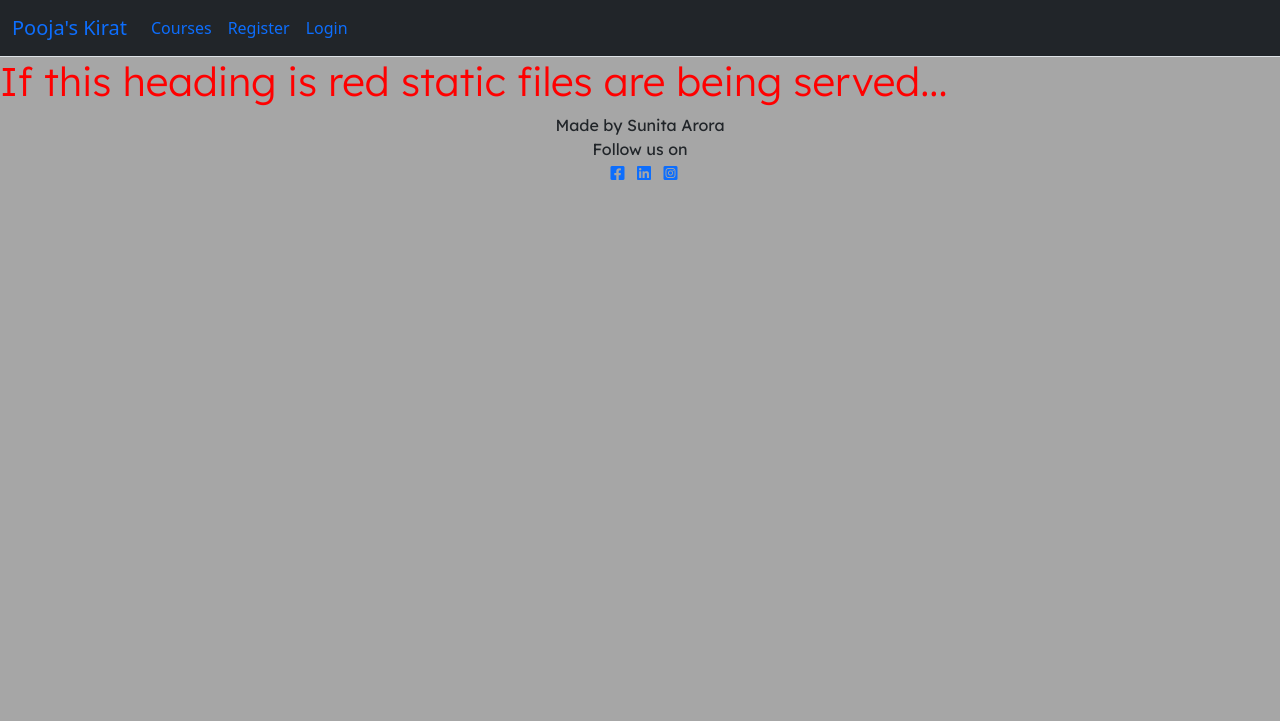
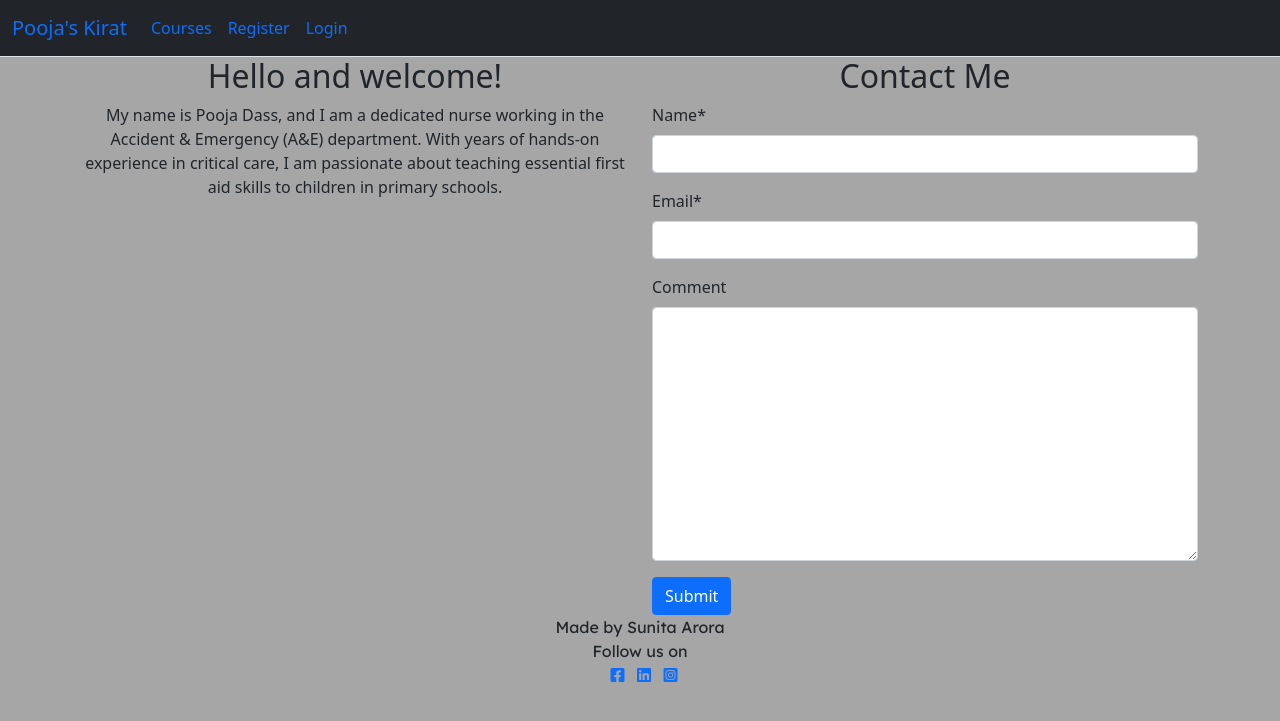
Before and after one commit to AroraSunita/first-aid-for-kids, a Django app: page / in a window 1280 px wide. Shown: the top 721 px of the page. Run offline with Django 4.2, Linux system fonts and the light colour scheme; some libraries are stand-ins or nearby versions.

Commit message:
added index page with form

```diff
--- a/bookings/admin.py
+++ b/bookings/admin.py
@@ -1,5 +1,6 @@
 from django.contrib import admin
 from .models import Contact, Course, Booking
+from django_summernote.admin import SummernoteModelAdmin
 
 # Register your models here.
 @admin.register(Contact)
--- /dev/null
+++ b/bookings/forms.py
@@ -0,0 +1,16 @@
+from django import forms
+from .models import Contact
+from crispy_forms.helper import FormHelper
+from crispy_forms.layout import Submit
+
+class ContactForm(forms.ModelForm):
+    class Meta:
+        model = Contact
+        fields = ['name', 'email', 'comment']
+
+    def __init__(self, *args, **kwargs):
+        super(ContactForm, self).__init__(*args, **kwargs)
+        self.helper = FormHelper()
+        self.helper.form_method = 'post'
+        self.helper.template_pack = 'bootstrap5'
+        self.helper.add_input(Submit('submit', 'Submit'))
--- a/bookings/templates/bookings/index.html
+++ b/bookings/templates/bookings/index.html
@@ -0,0 +1,27 @@
+{% extends "base.html" %}
+{% load static %}
+{% load crispy_forms_tags %}
+
+
+{% block content %}
+<!-- Intro  -->
+<div class="container">
+    <div class="row">
+        <div class="col-md-6">
+            <h2 class="text-center">Hello and welcome!</h2>
+            <p class="text-center">My name is Pooja Dass, and I am a dedicated nurse working in the Accident & Emergency (A&E) department.
+                With years of hands-on experience in critical care, I am passionate about teaching essential first aid skills to children in primary schools.</p>
+        </div>
+
+        <!-- Contact Form -->
+        <div class="col-md-6">
+            <h2 class="text-center">Contact Me</h2>
+            <form method="post">
+                {% csrf_token %}
+                {{ form|crispy }}
+                <button type="submit" class="btn btn-primary">Submit</button>
+            </form>
+        </div>
+    </div>
+</div>
+{% endblock %}
--- a/bookings/urls.py
+++ b/bookings/urls.py
@@ -1,6 +1,11 @@
 from . import views
 from django.urls import path
 
+# urlpatterns = [
+#     path('', views.HomePage.as_view(), name='home'),
+# ]
+
+
 urlpatterns = [
-    path('', views.HomePage.as_view(), name='home'),
-]
+    path('', views.IndexView.as_view(), name='home'),
+  ]
--- a/bookings/views.py
+++ b/bookings/views.py
@@ -1,9 +1,24 @@
-from django.shortcuts import render
-from django.views.generic import TemplateView
+from django.shortcuts import render, redirect
+# from django.views.generic import TemplateView
+from django.views.generic import View
+from django.contrib import messages
+from .forms import ContactForm
 
+class IndexView(View):
+    def get(self, request):
+        form = ContactForm()
+        return render(request, 'bookings/index.html', {'form': form})
 
-class HomePage(TemplateView):
-    """
-    Displays home page"
-    """
-    template_name = 'base.html'
+    def post(self, request):
+        form = ContactForm(request.POST)
+        if form.is_valid():
+            form.save()
+            messages.success(request, 'Your message has been sent successfully!')
+            return redirect('home')
+        return render(request, 'bookings/index.html', {'form': form})
+
+# class HomePage(TemplateView):
+#     """
+#     Displays home page"
+#     """
+#     template_name = 'base.html'
--- a/kids_first_aid/urls.py
+++ b/kids_first_aid/urls.py
@@ -19,6 +19,7 @@
 
 urlpatterns = [
     path('admin/', admin.site.urls),
+    path('summernote/', include('django_summernote.urls')),
     path('', include('bookings.urls'), name='home'),
     path("accounts/", include("allauth.urls")),
 ]
--- a/static/css/style.css
+++ b/static/css/style.css
@@ -15,12 +15,12 @@
 
 .btn-signup,
 .btn-edit {
-    background-color: #188181;
-    color: #fff;
+    background-color: #cfe4e4;
+    color: #940e0a;
 }
 
 .btn-signup:hover,
 .btn-signup:active {
     background-color: #fff;
-    color: #23BBBB;
+    color: #940e0a;
 }
--- a/templates/base.html
+++ b/templates/base.html
@@ -75,8 +75,13 @@
         </div>
       </nav>
 
-    <h1>If this heading is red static files are being served... </h1>
+    <!-- <h1>If this heading is red static files are being served... </h1> -->
 
+    <main class="flex-shrink-0 main-bg">
+      {% block content %}
+      <!-- Content Goes here -->
+      {% endblock content %}
+    </main>
 
     <!-- Footer -->
     <footer class="footer mt-auto">
```
Also changed, not shown: kids_first_aid/settings.py (+7 -1 lines).
